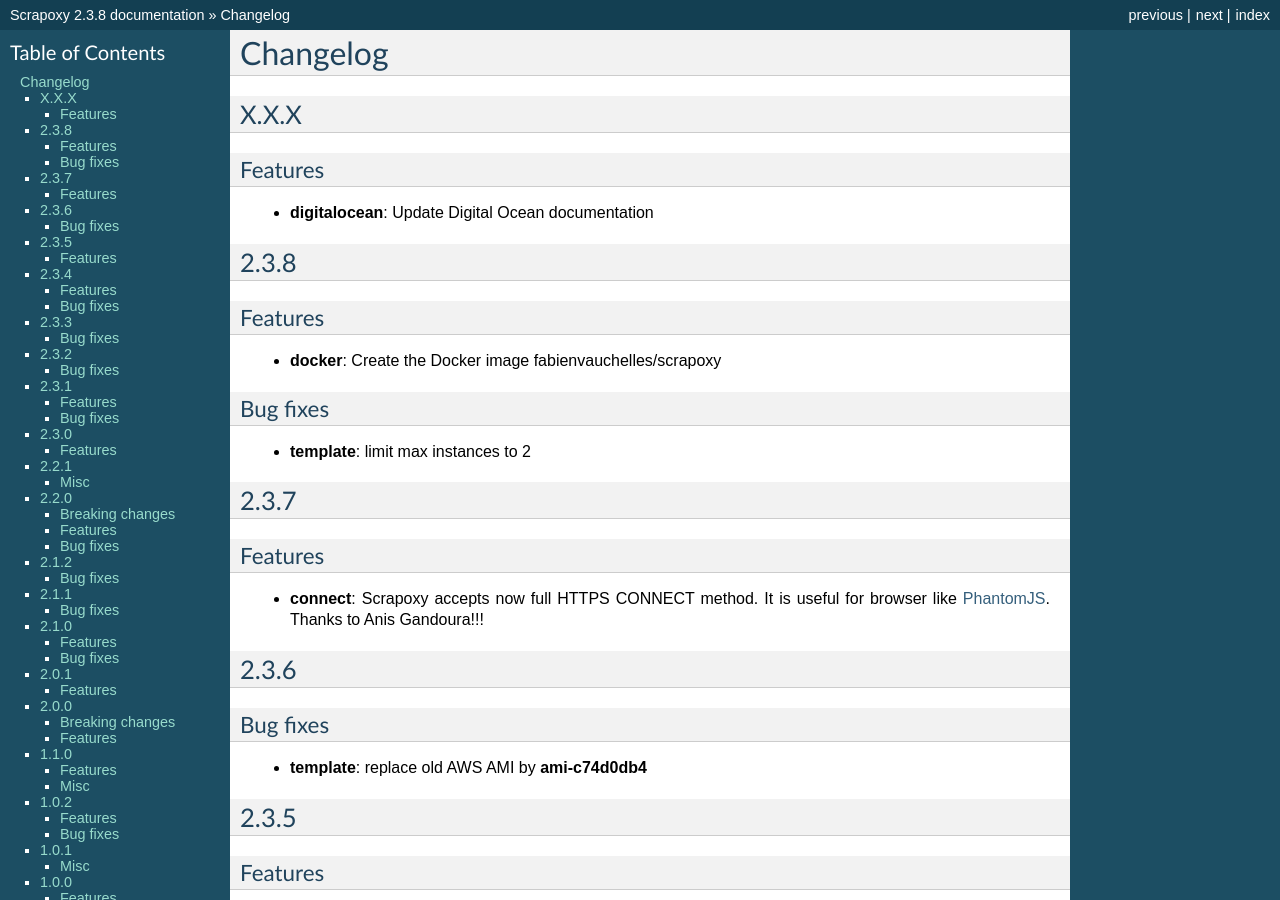
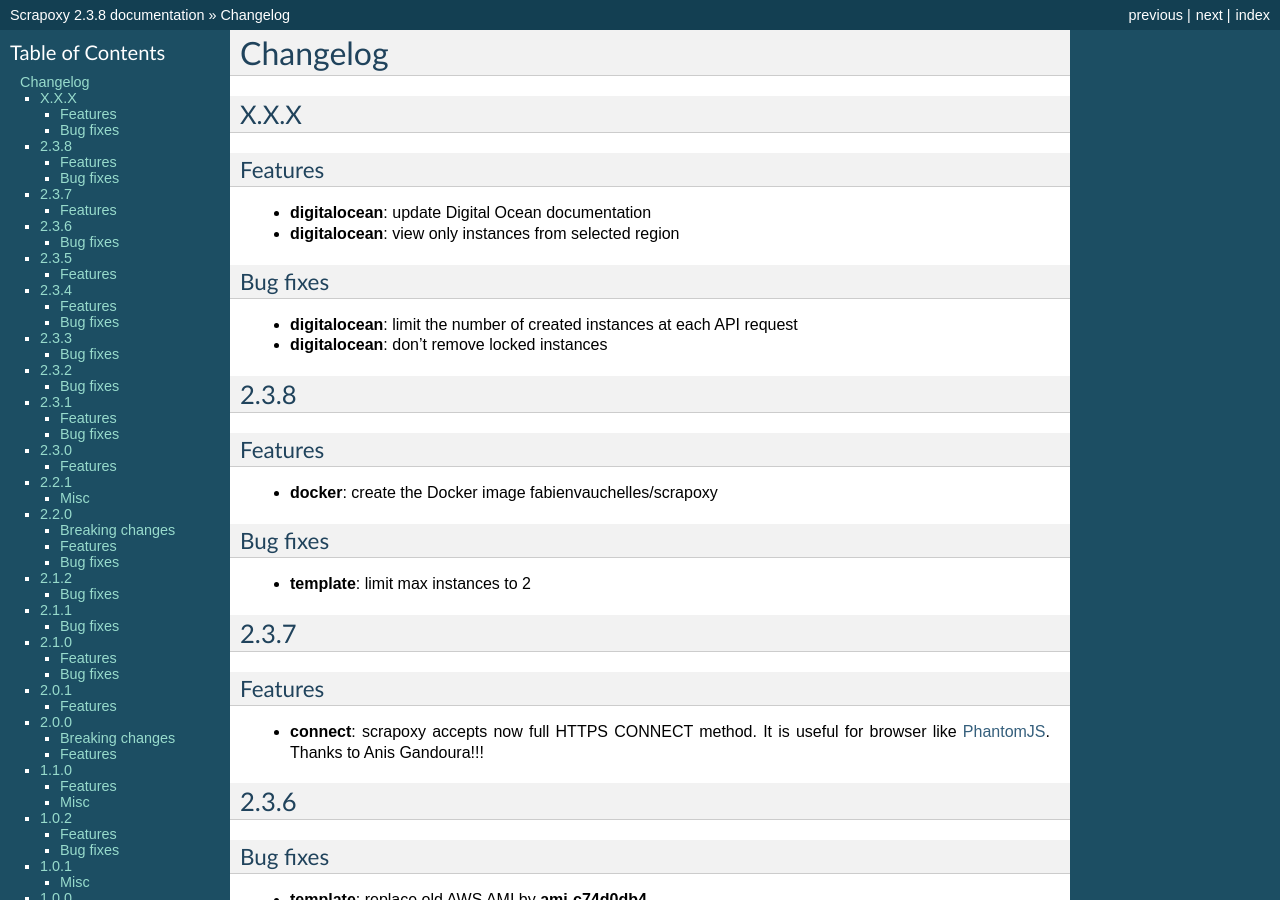
Before and after one commit to zahlio/scrapoxy, a Sphinx documentation site: the page built from docs/changelog.rst, in a window 1280 px wide and 900 px high. Built offline with Sphinx 7.4.7, drawn with Linux system fonts in a browser that asks for light colours.

Commit message:
doc(changelog): update changelog

```diff
--- a/docs/changelog.rst
+++ b/docs/changelog.rst
@@ -9,7 +9,15 @@
 Features
 --------
 
-- **digitalocean**: Update Digital Ocean documentation
+- **digitalocean**: update Digital Ocean documentation
+- **digitalocean**: view only instances from selected region
+
+
+Bug fixes
+---------
+
+- **digitalocean**: limit the number of created instances at each API request
+- **digitalocean**: don't remove locked instances
 
 
 2.3.8
@@ -18,7 +26,7 @@
 Features
 --------
 
-- **docker**: Create the Docker image fabienvauchelles/scrapoxy
+- **docker**: create the Docker image fabienvauchelles/scrapoxy
 
 
 Bug fixes
@@ -33,7 +41,7 @@
 Features
 --------
 
-- **connect**: Scrapoxy accepts now full HTTPS CONNECT method. It is useful for browser like PhantomJS_. Thanks to Anis Gandoura!!!
+- **connect**: scrapoxy accepts now full HTTPS CONNECT method. It is useful for browser like PhantomJS_. Thanks to Anis Gandoura!!!
 
 
 2.3.6
```
